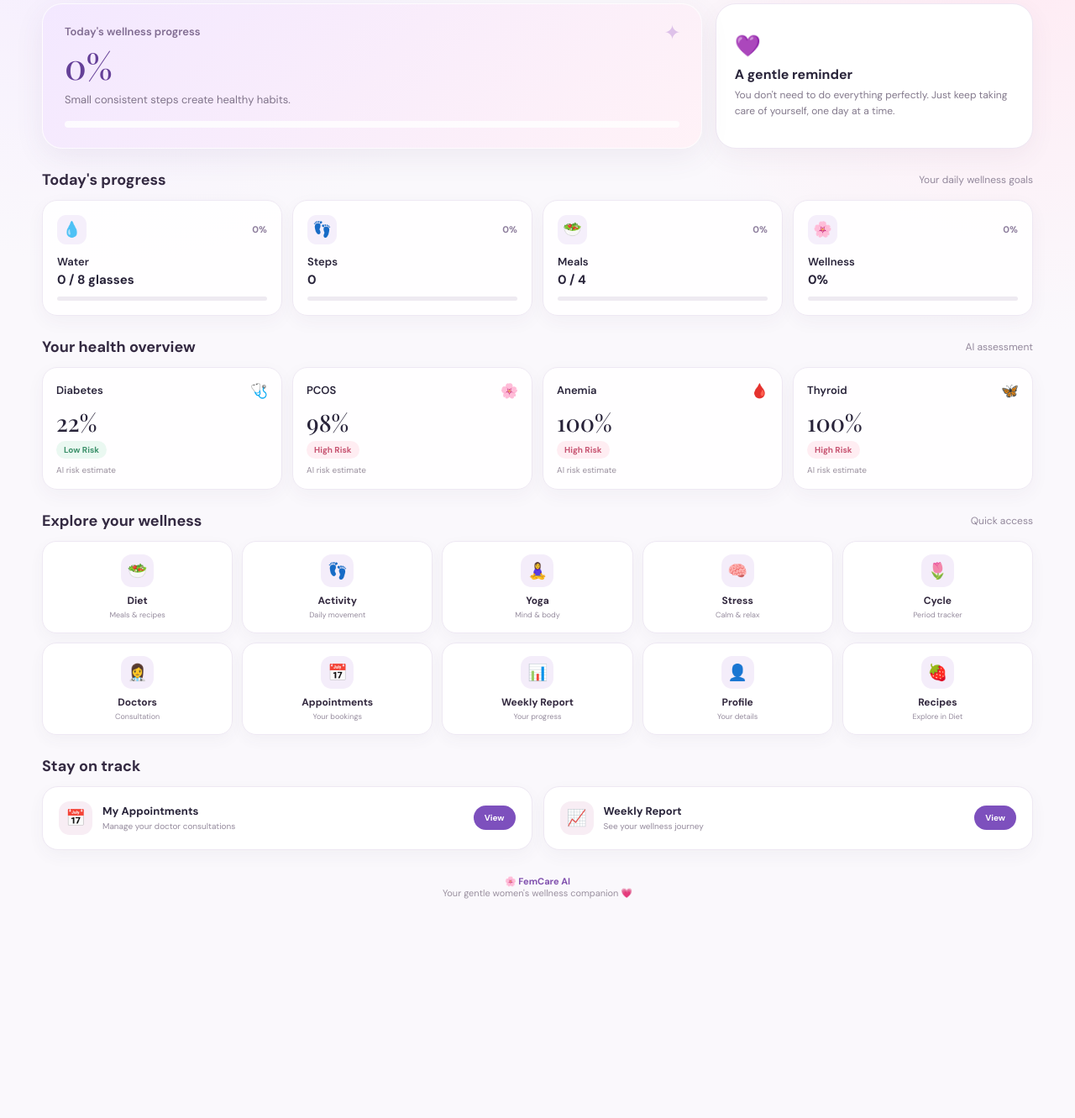
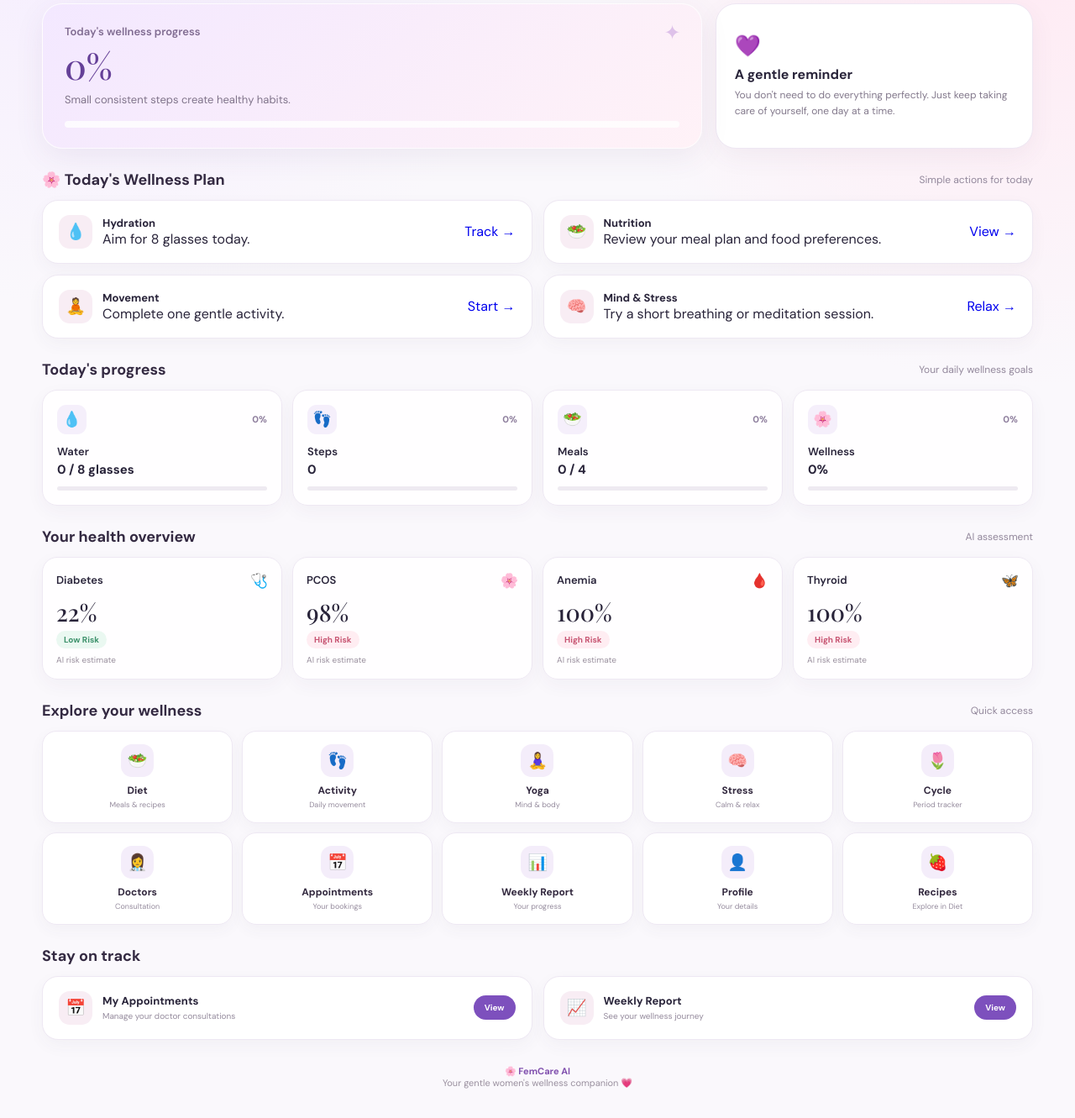
Before and after one commit to Manasa03042004/FemCare-AI, a Flask app: page /dashboard in a window 1280 px wide. Shown: the part 210-1541 px from the top of the page at 84% size. Before the commit the page ends 1280 px from the top, so only its background shows below. Run offline with Flask 3, Linux system fonts and the light colour scheme; a user stored in the database is signed in; data comes from the database, SQL or seed files in the repository; parts of the project's set-up code (start-up, migrations or seed data) failed here and were passed over.

Commit message:
Add today's wellness plan

```diff
--- a/templates/dashboard.html
+++ b/templates/dashboard.html
@@ -729,6 +729,61 @@
 
 
 <section>
+    <div class="section-head">
+        <div class="section-title">🌸 Today's Wellness Plan</div>
+        <div class="section-caption">Simple actions for today</div>
+    </div>
+
+    <div class="bottom-grid">
+        <div class="bottom-card">
+            <div class="bottom-left">
+                <div class="bottom-icon">💧</div>
+                <div>
+                    <div class="bottom-title">Hydration</div>
+                    <div class="bottom-subtitle">Aim for 8 glasses today.</div>
+                </div>
+            </div>
+            <a href="{{ url_for('activity') }}" class="bottom-action">Track →</a>
+        </div>
+
+        <div class="bottom-card">
+            <div class="bottom-left">
+                <div class="bottom-icon">🥗</div>
+                <div>
+                    <div class="bottom-title">Nutrition</div>
+                    <div class="bottom-subtitle">Review your meal plan and food preferences.</div>
+                </div>
+            </div>
+            <a href="{{ url_for('diet') }}" class="bottom-action">View →</a>
+        </div>
+
+        <div class="bottom-card">
+            <div class="bottom-left">
+                <div class="bottom-icon">🧘</div>
+                <div>
+                    <div class="bottom-title">Movement</div>
+                    <div class="bottom-subtitle">Complete one gentle activity.</div>
+                </div>
+            </div>
+            <a href="{{ url_for('yoga') }}" class="bottom-action">Start →</a>
+        </div>
+
+        <div class="bottom-card">
+            <div class="bottom-left">
+                <div class="bottom-icon">🧠</div>
+                <div>
+                    <div class="bottom-title">Mind & Stress</div>
+                    <div class="bottom-subtitle">Try a short breathing or meditation session.</div>
+                </div>
+            </div>
+            <a href="{{ url_for('stress') }}" class="bottom-action">Relax →</a>
+        </div>
+    </div>
+</section>
+
+
+
+<section>
 
     <div class="section-head">
 
```
